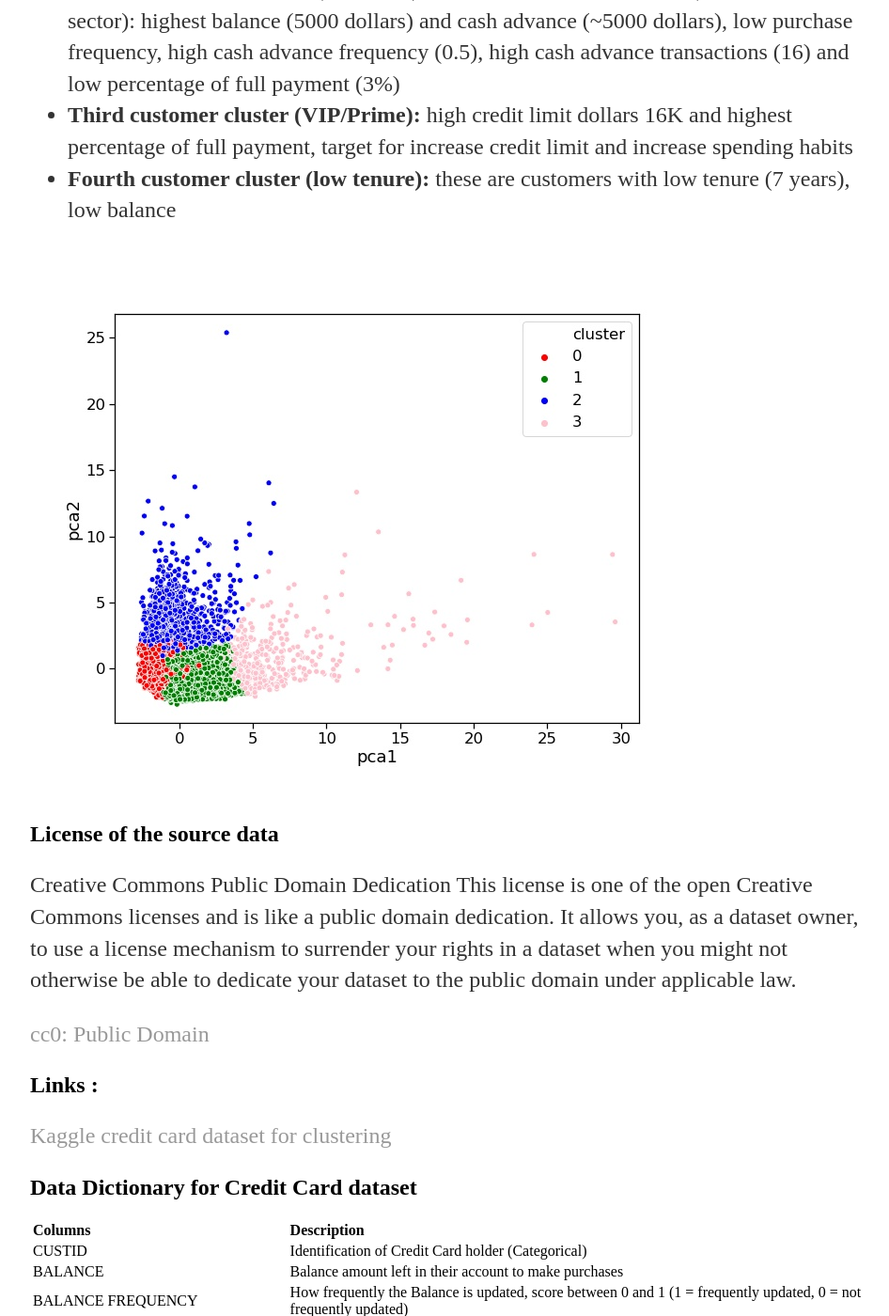
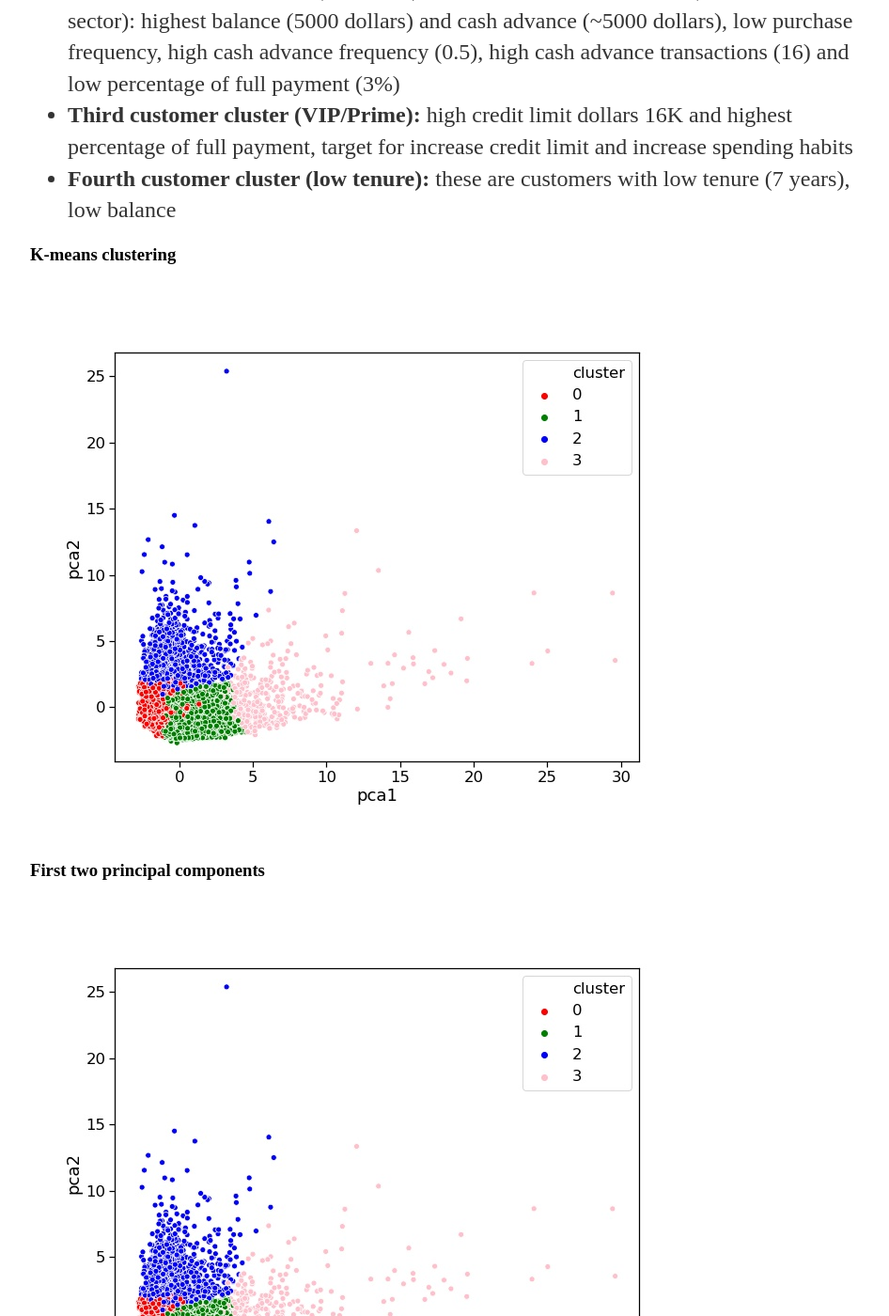
Before and after one commit to lakshmi2688/lakshmi2688.github.io, a Jekyll site: the page built from _posts/2020-10-28-Customer-Segmention.md, in a window 1280 px wide and 1400 px high, scrolled down 764 px. Shown: the whole window at 94% size, without its empty margins (160-1106 px from the left). Built offline with Jekyll 4.4.1, drawn with Linux system fonts in a browser that asks for light colours.

Commit message:
Update 2020-10-28-Customer-Segmention.md

```diff
--- a/_posts/2020-10-28-Customer-Segmention.md
+++ b/_posts/2020-10-28-Customer-Segmention.md
@@ -16,6 +16,11 @@ sample Dataset summarizes the usage behavior of about 9000 active credit card ho
 <li><strong>Second customers cluster (revolvers) </strong> who use credit card as a loan (most lucrative sector): highest balance (5000 dollars) and cash advance (~5000 dollars), low purchase frequency, high cash advance frequency (0.5), high cash advance transactions (16) and low percentage of full payment (3%)</li>
 <li><strong>Third customer cluster (VIP/Prime):</strong> high credit limit dollars 16K and highest percentage of full payment, target for increase credit limit and increase spending habits</li>
 <li><strong>Fourth customer cluster (low tenure):</strong> these are customers with low tenure (7 years), low balance</li></ul>
+
+<h3> K-means clustering </h3>
+![Principal Components](/assets/PCA.jpg)
+
+<h3> First two principal components </h3>
 ![Principal Components](/assets/PCA.jpg)
 
 <h2><strong>License of the source data </strong></h2>
```
